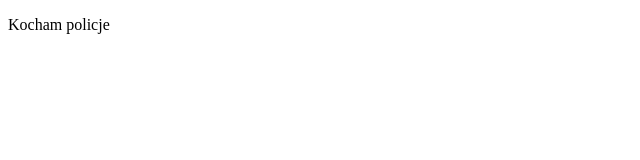
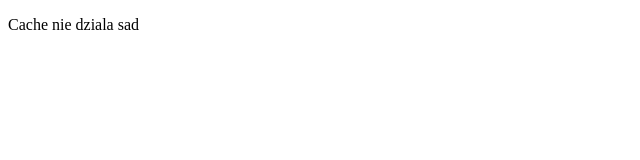
Before and after one commit to AIbertWesker/AIbertWesker.github.io, a plain HTML site: page index.html in a window 1280 px wide. Shown: the full height of the page, 0-640 px from the left. Drawn offline with Linux system fonts and the light colour scheme.

Commit message:
html change

```diff
--- a/index.html
+++ b/index.html
@@ -7,7 +7,7 @@
     <link rel="manifest" href="/js/manifest.json"/>
 </head>
 <body>
-    <p>Kocham policje</p>
+    <p>Cache nie dziala sad</p>
 
     <script>
         const PATH = 'js/service-worker.js';
--- a/js/service-worker.js
+++ b/js/service-worker.js
@@ -14,7 +14,6 @@ self.addEventListener('install', function (evt) {
         //console.error(err);
     }));
 });
-
 
 function isSuccessful(response) {
     return response &&
```
